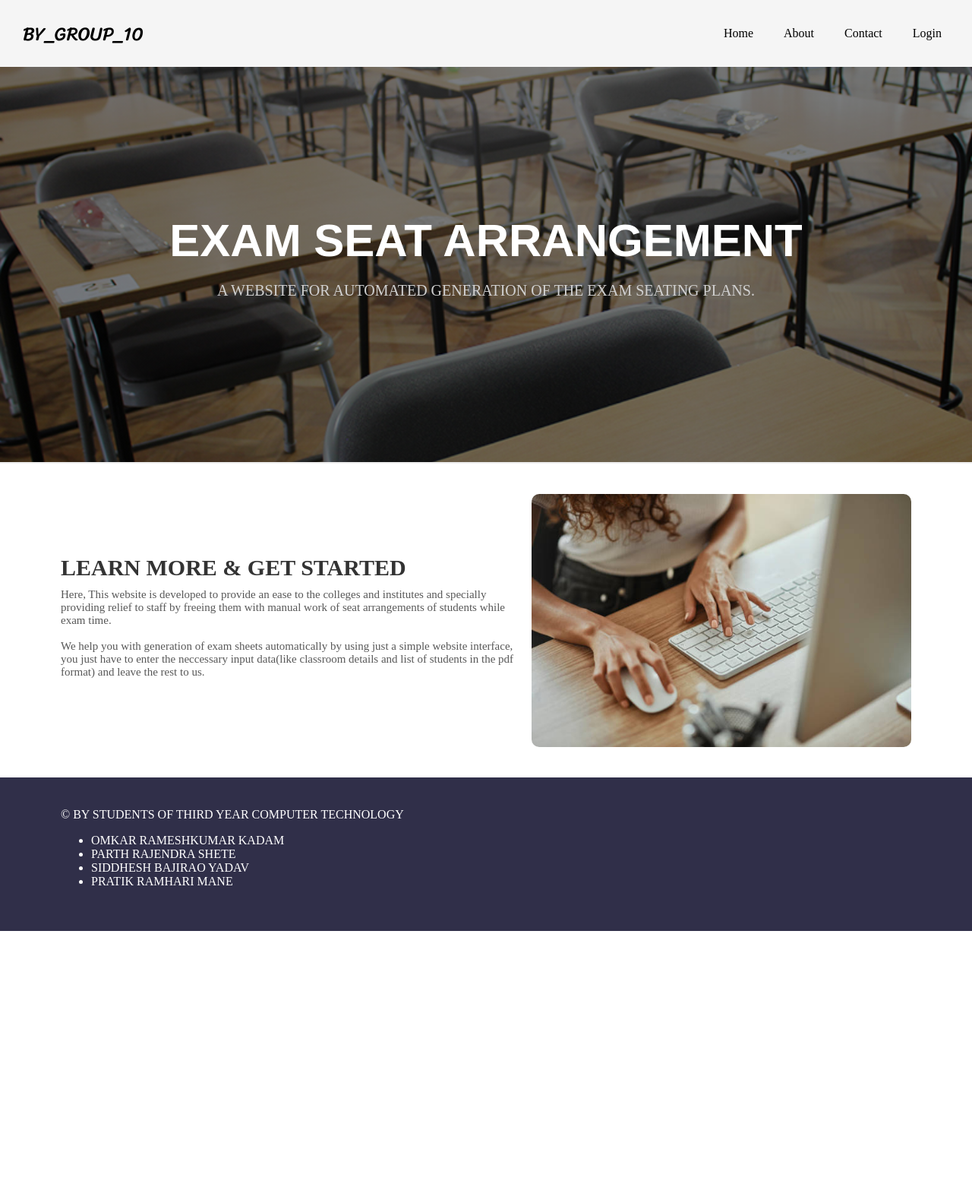
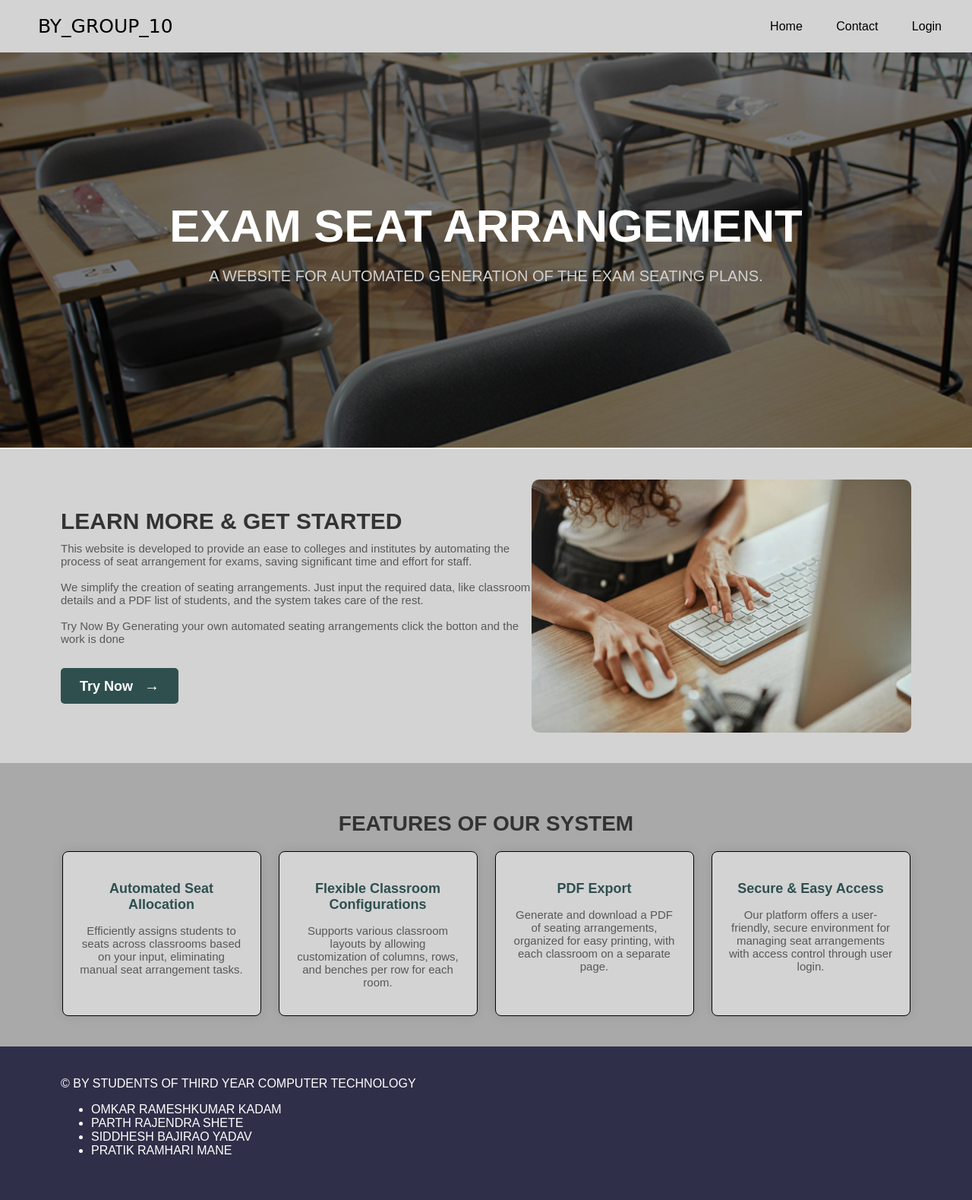
Before and after one commit to Omkarkadam03/Exam_Seat_Arrangement, a Django app: page / in a window 1280 px wide. Shown: the whole page at 76% size. Before the commit the page ends 1225 px from the top, so only its background shows below. Run offline with Django 5.2, Linux system fonts and the light colour scheme.

Commit message:
Add files via upload

```diff
--- a/Exam_Seat_Arrangement/Exam_Seat_Arrangement/settings.py
+++ b/Exam_Seat_Arrangement/Exam_Seat_Arrangement/settings.py
@@ -131,3 +131,4 @@ STATICFILES_DIRS = [
 # https://docs.djangoproject.com/en/5.1/ref/settings/#default-auto-field
 
 DEFAULT_AUTO_FIELD = 'django.db.models.BigAutoField'
+EMAIL_BACKEND = 'django.core.mail.backends.console.EmailBackend'
--- a/Exam_Seat_Arrangement/Exam_Seat_Arrangement/urls.py
+++ b/Exam_Seat_Arrangement/Exam_Seat_Arrangement/urls.py
@@ -18,6 +18,7 @@ from django.contrib import admin
 from django.urls import path
 from home.views import *
 from functionality.views import *
+from django.contrib.auth import views as auth_views
 
 
 urlpatterns = [
@@ -27,7 +28,11 @@ urlpatterns = [
     path("Register_page/", sign_up, name="sign_up"),
     path("autoGen/", autoGen, name="autoGen"),
     path('logout/', logout_view, name='logout'),
-    #path('generate_pdf/', generate_pdf, name='generate_pdf'),  # New route for PDF generation
-   # path('seating_display/', seating_display, name='seating_display')
+    path('contact/', contact_page, name='contact_page'),
+    path('password_reset/', auth_views.PasswordResetView.as_view(template_name='password_reset_form.html'), name='password_reset'),
+    path('password_reset/done/', auth_views.PasswordResetDoneView.as_view(template_name='password_reset_done.html'), name='password_reset_done'),
+    path('reset/<uidb64>/<token>/', auth_views.PasswordResetConfirmView.as_view(template_name='password_reset_confirm.html'), name='password_reset_confirm'),
+    path('reset/done/', auth_views.PasswordResetCompleteView.as_view(template_name='password_reset_complete.html'), name='password_reset_complete'),
+
 
 ]
--- a/Exam_Seat_Arrangement/functionality/views.py
+++ b/Exam_Seat_Arrangement/functionality/views.py
@@ -2,6 +2,7 @@ from django.shortcuts import render
 from django.http import HttpResponse
 from PyPDF2 import PdfReader
 import re
+from home.views import logout_view, sign_up
 
 def autoGen(request):
     seating_plan = None
--- a/Exam_Seat_Arrangement/home/static/css/home_style.css
+++ b/Exam_Seat_Arrangement/home/static/css/home_style.css
@@ -1,16 +1,16 @@
- @import url('https://fonts.googleapis.com/css2?family=Sriracha&display=swap');
-
 body {
+  font-family: Arial, sans-serif;
+  background-color: lightgray;
   margin: 0;
-      box-sizing: border-box;
+  padding: 0;
 }
 
-    /* CSS for header */
 .header {
   display: flex;
   justify-content: space-between;
   align-items: center;
-      background-color: #f5f5f5;
+  background-color: lightgray;
+  padding: 20px;
 }
 
 .header .logo {
@@ -21,21 +21,14 @@
   margin-left: 30px;
 }
 
-    .nav-items {
-      display: flex;
-      justify-content: space-around;
-      align-items: center;
-      background-color: #f5f5f5;
-      margin-right: 20px;
-    }
-
 .nav-items a {
   text-decoration: none;
   color: #000;
   padding: 35px 20px;
 }
-
-    /* CSS for main element */
+.nav-items :hover {
+  color: #302f49;
+}
 .intro {
   display: flex;
   flex-direction: column;
@@ -142,43 +86,82 @@
   margin: 10px 0;
 }
 
-    /* CSS for footer */
+/* Try Now Button Styling */
+.try-now-button {
+  display: inline-block;
+  margin-top: 20px;
+  padding: 12px 25px;
+  background-color: darkslategray;
+  color: #ffffff;
+  text-decoration: none;
+  font-size: 18px;
+  font-weight: bold;
+  border-radius: 5px;
+  transition: background-color 0.3s ease;
+}
+
+.try-now-button:hover {
+  color: #000000;
+  border-color: #000000;
+  background: rgba(47, 79, 79, 0.445);
+}
+
+.try-now-button .arrow {
+  margin-left: 10px;
+  font-size: 20px;
+}
+
+.features {
+  background-color: darkGray;
+  padding: 40px 80px;
+  text-align: center;
+}
+
+.features h2 {
+  font-size: 28px;
+  color: #333;
+  margin-bottom: 20px;
+  text-transform: uppercase;
+}
+
+.feature-list {
+  display: flex;
+  justify-content: space-around;
+  flex-wrap: wrap;
+  gap: 20px;
+}
+
+.feature-card {
+  background: lightgray;
+  box-shadow: 0px 0px 15px rgba(0, 0, 0, 0.1);
+  border-radius: 8px;
+  padding: 20px;
+  width: 220px;
+  text-align: center;
+  transition: transform 0.3s ease;
+  border: 1px solid black;
+}
+
+.feature-card:hover {
+  transform: translateY(-5px);
+}
+
+.feature-card h3 {
+  font-size: 18px;
+  color: darkslategray;
+  margin-bottom: 10px;
+}
+
+.feature-card p {
+  font-size: 15px;
+  color: #585858;
+}
+
 .footer {
   display: flex;
   justify-content: space-between;
   align-items: center;
   background-color: #302f49;
   padding: 40px 80px;
-    }
-
-    .footer .copy {
   color: #fff;
 }
-
-    .bottom-links {
-      display: flex;
-      justify-content: space-around;
-      align-items: center;
-      padding: 40px 0;
-    }
-
-    .bottom-links .links {
-      display: flex;
-      flex-direction: column;
-      justify-content: center;
-      align-items: center;
-      padding: 0 40px;
-    }
-
-    .bottom-links .links span {
-      font-size: 20px;
-      color: #fff;
-      text-transform: uppercase;
-      margin: 10px 0;
-    }
-
-    .bottom-links .links a {
-      text-decoration: none;
-      color: #a1a1a1;
-      padding: 10px 20px;
-    }
--- a/Exam_Seat_Arrangement/home/templates/SignUp_page.html
+++ b/Exam_Seat_Arrangement/home/templates/SignUp_page.html
@@ -9,6 +9,10 @@
   <link rel="stylesheet" href="{% static 'css/stylesheet.css'%}">
 </head>
 <body>
+  <div class="nav-bar">
+    <a href="{% url 'home_page' %}" class="nav-link">Home</a>
+    <a href="{% url 'contact_page' %}" class="nav-link">Contact</a>
+  </div>
   <div class="wrapper">
     <form action="{% url 'sign_up' %}" method="post">
       {% csrf_token %}
--- a/Exam_Seat_Arrangement/home/templates/home_page.html
+++ b/Exam_Seat_Arrangement/home/templates/home_page.html
@@ -15,9 +15,8 @@
   <header class="header">
     <a href="#" class="logo">BY_GROUP_10</a>
     <nav class="nav-items">
-      <a href="#">Home</a>
-      <a href="#">About</a>
-      <a href="#">Contact</a>
+      <a href="{% url 'home_page' %}">Home</a>
+      <a href="{% url 'contact_page' %}">Contact</a>
 
       {% if user.is_authenticated %}
       <a href="#">Welcome, {{ user.username }}</a>
@@ -37,13 +36,46 @@
     <div class="about-me">
       <div class="about-me-text">
         <h2>Learn More & Get Started</h2>
-        <p>Here, This website is developed to provide an ease to the colleges and institutes and specially providing relief to staff by freeing them with manual work of seat arrangements of students while exam time.
-          <br><br>We help you with generation of exam sheets automatically by using just a simple website interface, you just have to enter the neccessary input data(like classroom details and list of students in the pdf format)
-          and leave the rest to us.
+        <p>This website is developed to provide an ease to colleges and institutes by automating the process of seat arrangement for exams, saving significant time and effort for staff.
+          <br><br>We simplify the creation of seating arrangements. Just input the required data, like classroom details and a PDF list of students, and the system takes care of the rest.
+          <br><br>Try Now By Generating your own automated seating arrangements click the botton and the work is done
         </p>
+        <!-- Conditional Try Now Button -->
+        {% if user.is_authenticated %}
+          <a href="{% url 'autoGen' %}" class="try-now-button">
+            Try Now <span class="arrow">→</span>
+          </a>
+        {% else %}
+          <a href="{% url 'login_page' %}" class="try-now-button">
+            Try Now <span class="arrow">→</span>
+          </a>
+        {% endif %}
       </div>
-      <img src="/static/images/gettyimages-1437824169-612x612.jpg"                                                                                                                                                                                                         >
+      <img src="/static/images/gettyimages-1437824169-612x612.jpg">
     </div>
+
+    <!-- Features Section and other content below -->
+    <section class="features">
+      <h2>Features of Our System</h2>
+      <div class="feature-list">
+        <div class="feature-card">
+          <h3>Automated Seat Allocation</h3>
+          <p>Efficiently assigns students to seats across classrooms based on your input, eliminating manual seat arrangement tasks.</p>
+        </div>
+        <div class="feature-card">
+          <h3>Flexible Classroom Configurations</h3>
+          <p>Supports various classroom layouts by allowing customization of columns, rows, and benches per row for each room.</p>
+        </div>
+        <div class="feature-card">
+          <h3>PDF Export</h3>
+          <p>Generate and download a PDF of seating arrangements, organized for easy printing, with each classroom on a separate page.</p>
+        </div>
+        <div class="feature-card">
+          <h3>Secure & Easy Access</h3>
+          <p>Our platform offers a user-friendly, secure environment for managing seat arrangements with access control through user login.</p>
+        </div>
+      </div>
+    </section>
   </main>
 
   <footer class="footer">
@@ -54,23 +86,7 @@
         <li>SIDDHESH BAJIRAO YADAV</li>
         <li>PRATIK RAMHARI MANE</li>
       </ul>
-  </div>
-    <!--..<div class="bottom-links">
-      <div class="links">
-        <span>More Info</span>
-        <a href="#">Home</a>
-        <a href="#">About</a>
-        <a href="#">Contact</a>
-      </div>
-      <div class="links">
-        <span>Social Links</span>
-        <a href="#"><i class="fab fa-facebook"></i></a>
-        <a href="#"><i class="fab fa-twitter"></i></a>
-        <a href="#"><i class="fab fa-instagram"></i></a>
-      </div>
     </div>
-    -->
   </footer>
 </body>
-
 </html>
--- a/Exam_Seat_Arrangement/home/views.py
+++ b/Exam_Seat_Arrangement/home/views.py
@@ -4,27 +4,32 @@ from django.contrib.auth.models import User
 from django.contrib import messages
 from django.contrib.auth import authenticate, login
 from django.contrib.auth import logout
+from django.contrib.auth.views import PasswordResetView
 
 # Create your views here.
 def home(request):
     return render(request, "home_page.html")
 
-# home/views.py
 def login_view(request):
     if request.method == 'POST':
         email = request.POST['email']
         password = request.POST['password']
+        remember = request.POST.get('remember', False)
 
-        # Authenticate the user
         user = authenticate(request, username=email, password=password)
 
         if user is not None:
-            # Log in the user
             login(request, user)
+
+            # If "Remember Me" is not checked, set session expiry to browser close
+            if not remember:
+                request.session.set_expiry(0)  # Expires on browser close
+            else:
+                request.session.set_expiry(1209600)  # 2 weeks
+
             messages.success(request, "Login successful!")
-            return redirect('autoGen')  # Redirect to home page after successful login
+            return redirect('autoGen')
         else:
-            # If authentication fails
             messages.error(request, "Invalid email or password.")
             return redirect('login_page')
 
@@ -32,28 +37,52 @@ def login_view(request):
 
 
 
+
+
+# Signup view
 def sign_up(request):
     if request.method == 'POST':
         email = request.POST['email']
         password1 = request.POST['password1']
         password2 = request.POST['password2']
 
+        # Validate passwords
         if password1 != password2:
             messages.error(request, "Passwords do not match.")
             return redirect('sign_up')
 
+        # Check if the email is already registered
         if User.objects.filter(email=email).exists():
             messages.error(request, "Email is already registered.")
             return redirect('sign_up')
 
+        # Create new user
         user = User.objects.create_user(username=email, email=email, password=password1)
         user.save()
 
-        messages.success(request, "Account created successfully!")
-        return redirect("autoGen")  # Redirect to home page after signup
+        # Authenticate and log the user in immediately
+        user = authenticate(request, username=email, password=password1)
+        if user is not None:
+            login(request, user)
+            messages.success(request, "Account created successfully!")
+            return redirect('autoGen')  # Redirect to home page after signup
 
     return render(request, "SignUp_page.html")
 
+# Logout view
 def logout_view(request):
     logout(request)
     return redirect('home_page')
+
+
+def contact_page(request):
+    if request.method == 'POST':
+        name = request.POST.get('name')
+        email = request.POST.get('email')
+        message = request.POST.get('message')
+
+        # Process the contact form submission (e.g., save to database, send email notification)
+        # Here, we will just display a success message
+        messages.success(request, "Your message has been sent successfully!")
+        return redirect('contact_page')
+    return render(request,'contact_page.html')
```
Also changed, not shown: other parts of Exam_Seat_Arrangement/home/static/css/home_style.css (+0 -49 lines), Exam_Seat_Arrangement/functionality/static/css/seating_style.css (+49 -18 lines), Exam_Seat_Arrangement/functionality/templates/autoGen.html (+29 -6 lines), Exam_Seat_Arrangement/home/static/css/Contact_style.css (added, +124 -0 lines), Exam_Seat_Arrangement/home/static/css/stylesheet.css (+25 -0 lines), Exam_Seat_Arrangement/home/templates/contact_page.html (added, +74 -0 lines), Exam_Seat_Arrangement/home/templates/login_page.html (+8 -4 lines), Exam_Seat_Arrangement/home/templates/password_reset_complete.html (added, +18 -0 lines), Exam_Seat_Arrangement/home/templates/password_reset_confirm.html (added, +46 -0 lines), Exam_Seat_Arrangement/home/templates/password_reset_done.html (added, +19 -0 lines), Exam_Seat_Arrangement/home/templates/password_reset_form.html (added, +27 -0 lines), Exam_Seat_Arrangement/db.sqlite3, 1 other file. Lines whose indentation alone changed are shown as unchanged.
